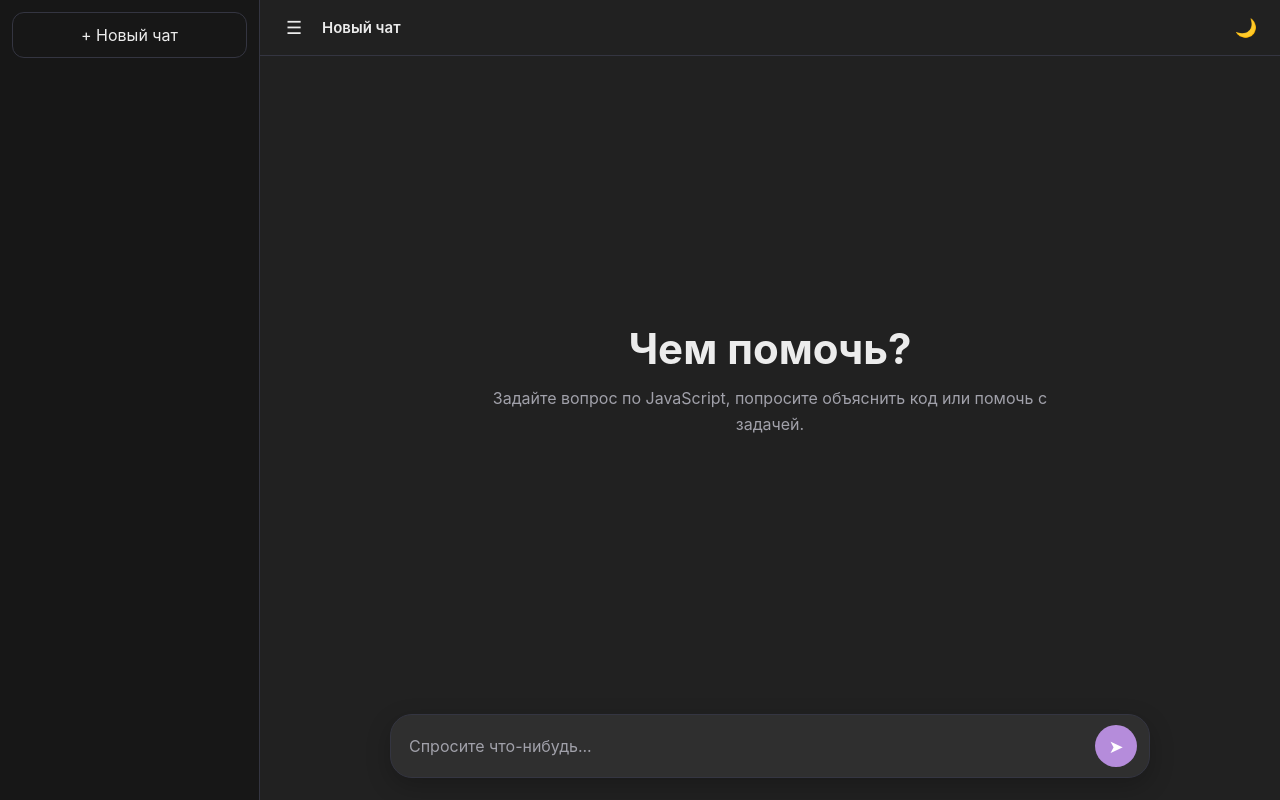
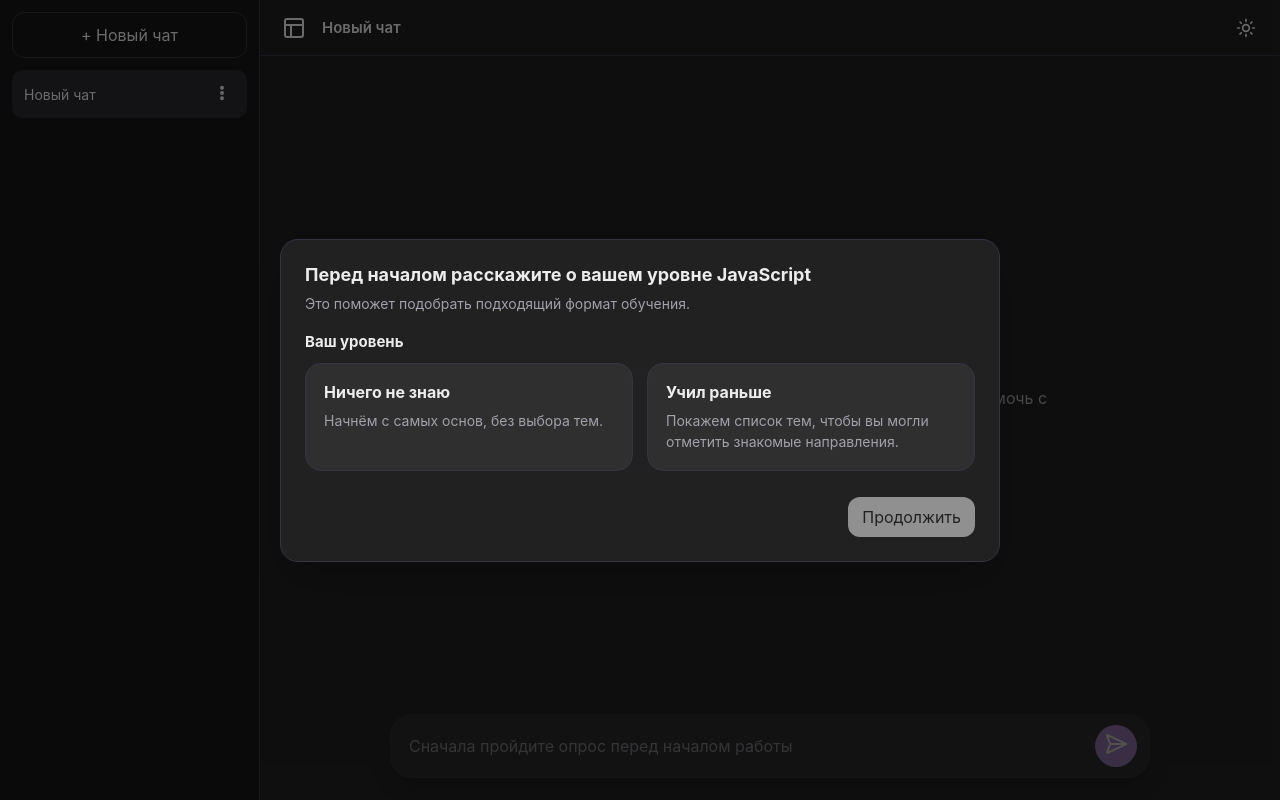
Before and after one commit to veriuzhskii/JavaScript-AgenticSystem, a FastAPI app: page / in a window 1280 px wide. Run offline with FastAPI, Linux system fonts and the light colour scheme.

Commit message:
feat: update styles and add survey modal for user onboarding

```diff
--- a/templates/index.html
+++ b/templates/index.html
@@ -12,7 +12,7 @@
     })();
   </script>
 
-  <link rel="stylesheet" href="/static/css/style.css?v=4" />
+  <link rel="stylesheet" href="/static/css/style.css?v=8" />
 </head>
 <body>
   <div class="app-container">
@@ -27,11 +27,11 @@
     <main class="main-content">
       <header class="topbar">
         <div class="topbar-left">
-          <button id="sidebarToggle" class="icon-btn" title="Скрыть/показать панель">☰</button>
+          <button id="sidebarToggle" class="icon-btn" title="Скрыть/показать панель" type="button"></button>
           <span id="chatTitle" class="chat-title-header">Новый чат</span>
         </div>
 
-        <button id="themeToggle" class="icon-btn" title="Сменить тему">🌙</button>
+        <button id="themeToggle" class="icon-btn" title="Сменить тему" type="button"></button>
       </header>
 
       <section class="chat-area">
@@ -53,7 +53,7 @@
             placeholder="Спросите что-нибудь..."
             autocomplete="off"
           />
-          <button type="submit" id="sendBtn">➤</button>
+          <button type="submit" id="sendBtn" aria-label="Отправить сообщение"></button>
         </form>
       </footer>
     </main>
@@ -85,15 +85,89 @@
   </div>
 
   <div id="chatContextMenu" class="chat-context-menu hidden">
-    <button id="contextRenameBtn" class="chat-context-menu-item">
-      Переименовать
-    </button>
-    <button id="contextDeleteBtn" class="chat-context-menu-item delete">
-      Удалить
-    </button>
+    <button id="contextRenameBtn" class="chat-context-menu-item" type="button"></button>
+    <button id="contextDeleteBtn" class="chat-context-menu-item delete" type="button"></button>
+  </div>
+
+  <div id="surveyModal" class="modal-overlay hidden">
+    <div
+      class="modal-card survey-card"
+      role="dialog"
+      aria-modal="true"
+      aria-labelledby="surveyModalTitle"
+    >
+      <div class="modal-header survey-header">
+        <div>
+          <h2 id="surveyModalTitle">Перед началом расскажите о вашем уровне JavaScript</h2>
+          <p class="survey-subtitle">
+            Это поможет подобрать подходящий формат обучения.
+          </p>
+        </div>
+      </div>
+
+      <div class="survey-content">
+        <div class="survey-section">
+          <div class="survey-section-title">Ваш уровень</div>
+
+          <div class="level-options" id="levelOptions">
+            <button
+              type="button"
+              class="level-card"
+              data-level="beginner"
+              id="levelBeginnerBtn"
+            >
+              <span class="level-card-title">Ничего не знаю</span>
+              <span class="level-card-text">
+                Начнём с самых основ, без выбора тем.
+              </span>
+            </button>
+
+            <button
+              type="button"
+              class="level-card"
+              data-level="returning"
+              id="levelReturningBtn"
+            >
+              <span class="level-card-title">Учил раньше</span>
+              <span class="level-card-text">
+                Покажем список тем, чтобы вы могли отметить знакомые направления.
+              </span>
+            </button>
+          </div>
+        </div>
+
+        <div id="topicsSection" class="survey-section hidden">
+          <div class="survey-section-title">Какие темы вам уже знакомы?</div>
+          <p class="survey-note">
+            Можно выбрать несколько. Пока это только визуальная оболочка.
+          </p>
+
+          <div id="topicsGrid" class="topics-grid">
+            <button type="button" class="topic-chip" data-topic="variables">Переменные и типы данных</button>
+            <button type="button" class="topic-chip" data-topic="operators">Операторы</button>
+            <button type="button" class="topic-chip" data-topic="conditions">Условия</button>
+            <button type="button" class="topic-chip" data-topic="loops">Циклы</button>
+            <button type="button" class="topic-chip" data-topic="functions">Функции</button>
+            <button type="button" class="topic-chip" data-topic="arrays">Массивы</button>
+            <button type="button" class="topic-chip" data-topic="objects">Объекты</button>
+            <button type="button" class="topic-chip" data-topic="strings">Строки</button>
+            <button type="button" class="topic-chip" data-topic="dom">DOM</button>
+            <button type="button" class="topic-chip" data-topic="events">События</button>
+            <button type="button" class="topic-chip" data-topic="async">Async / Await</button>
+            <button type="button" class="topic-chip" data-topic="api">Fetch / API</button>
+          </div>
+        </div>
+
+        <div class="modal-actions survey-actions">
+          <button type="button" id="surveyContinueBtn" class="modal-btn primary" disabled>
+            Продолжить
+          </button>
+        </div>
+      </div>
+    </div>
   </div>
 
   <script src="https://cdn.jsdelivr.net/npm/marked/marked.min.js"></script>
-  <script src="/static/js/script.js?v=4" defer></script>
+  <script type="module" src="/static/js/script.js?v=8"></script>
 </body>
 </html>
```
